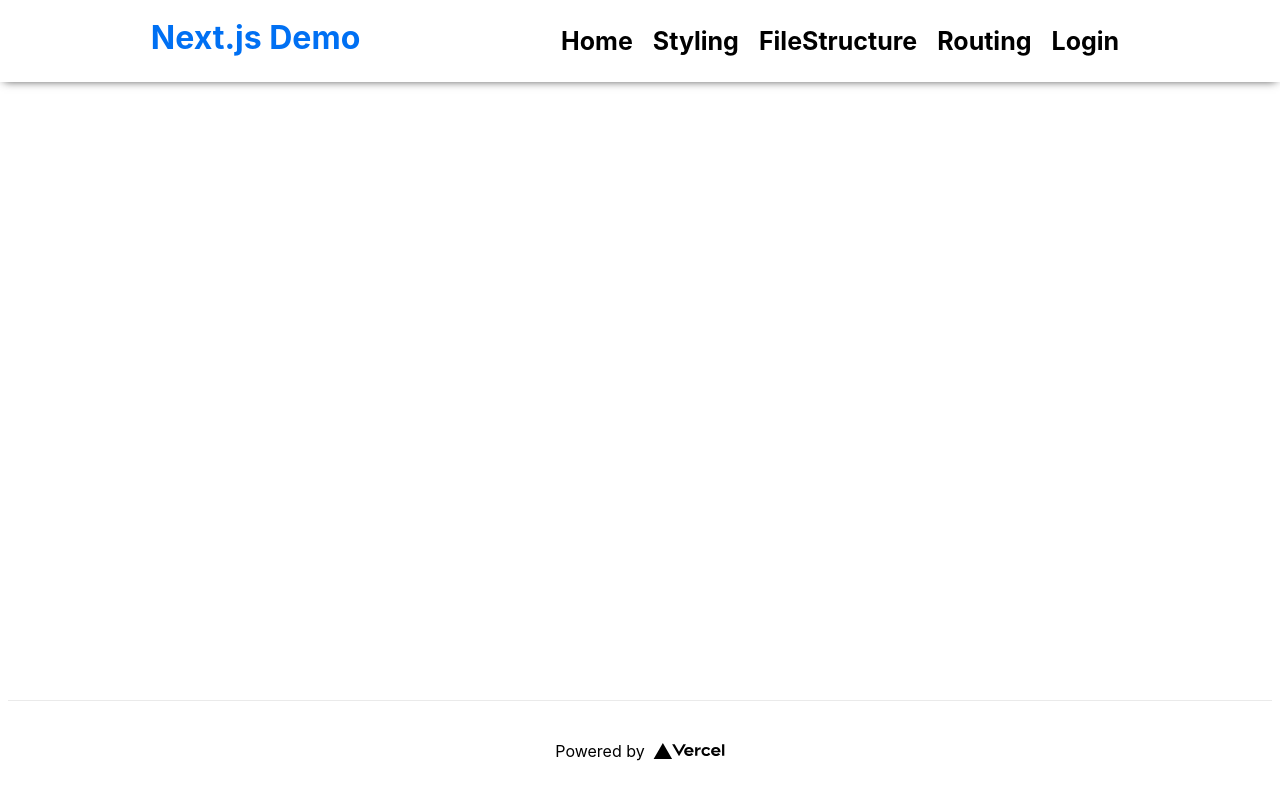
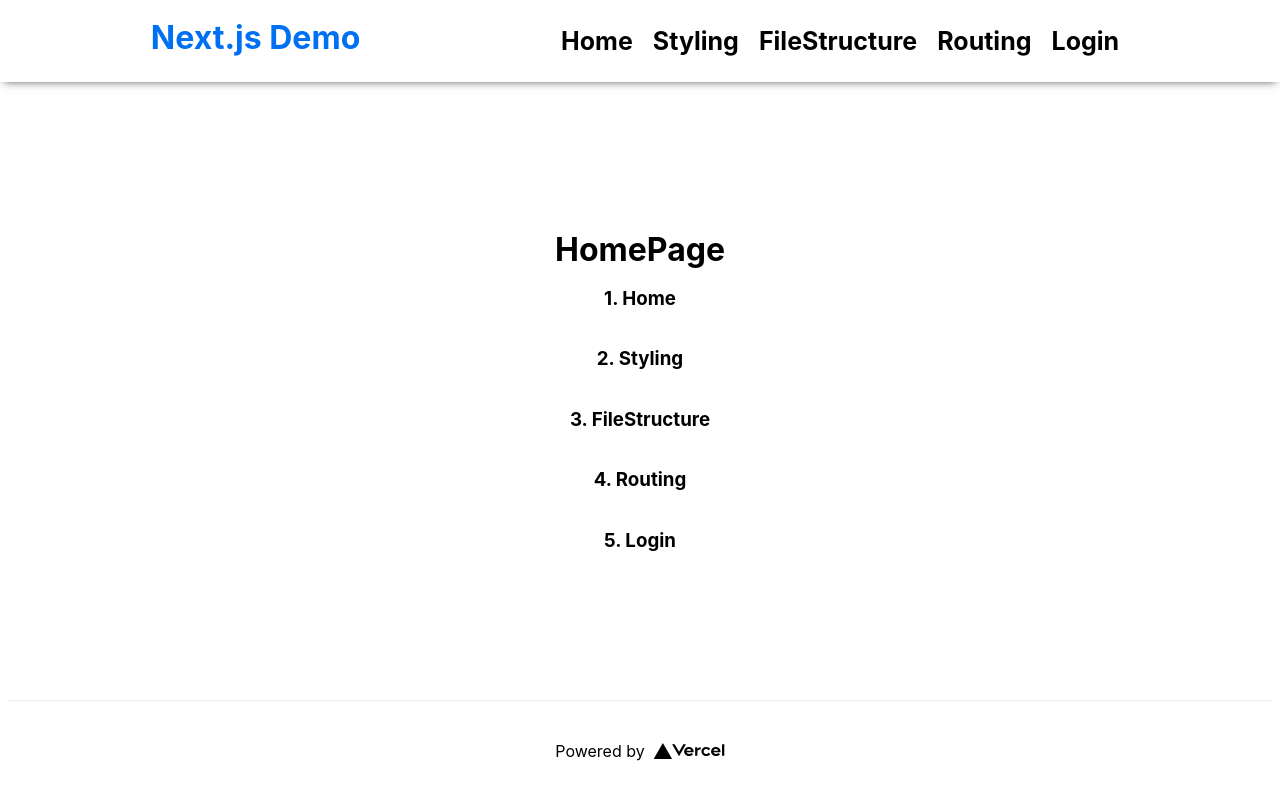
Before and after one commit to Pratham82/nextjs-crash-course, a Next.js app: page / in a window 1280 px wide. Built offline with nearby package versions, Linux system fonts and the light colour scheme.

Commit message:
feat: update home page

```diff
--- a/pages/index.tsx
+++ b/pages/index.tsx
@@ -3,6 +3,10 @@ import Head from 'next/head'
 import Image from 'next/image'
 import styles from '../styles/Home.module.css'
 import Navbar from '../components/navbar'
+import capitalize from '../helpers/capitalize'
+import Link from 'next/link'
+import pages from '../data/pages'
+;``
 
 const Home: NextPage = () => {
   return (
@@ -15,7 +19,15 @@ const Home: NextPage = () => {
 
       <Navbar />
       <main className={styles.main}>
-        <div className={styles.grid}></div>
+        <h1 className={styles.title}>HomePage</h1>
+        {pages.map((page, i) => (
+          <h3 className={styles.centeredText} key={page}>
+            <Link href={page}>
+              <a> {`${i + 1}. ${capitalize(page.replace('/', ''))}`}</a>
+            </Link>
+          </h3>
+        ))}
+        {/* <div className={styles.grid}></div> */}
       </main>
 
       <footer className={styles.footer}>
```
